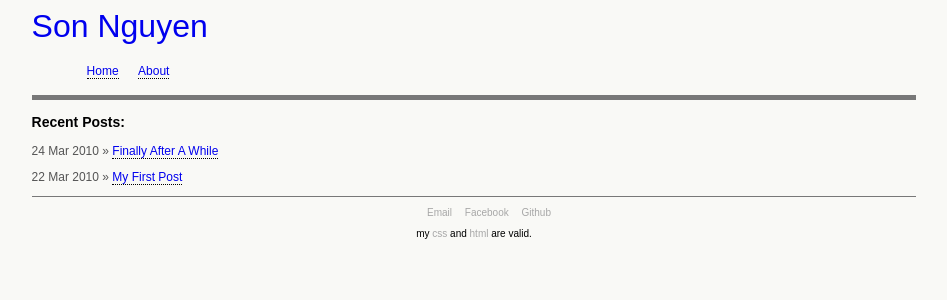
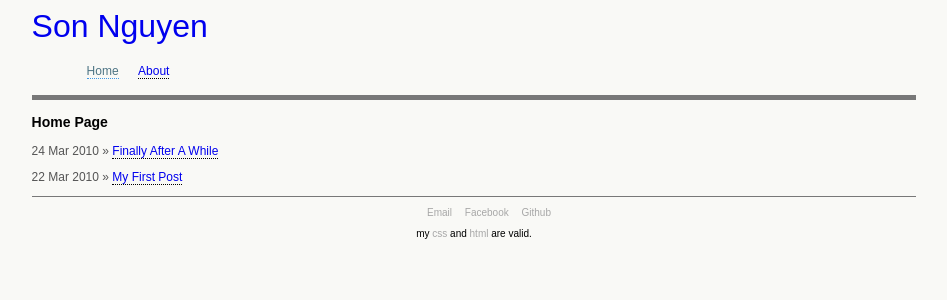
Before and after one commit to son-nguyen/son-nguyen.github.com, a Jekyll site: the page built from index.html, in a window 1280 px wide. Shown: the top 300 px of the page, without its empty margins (166-1113 px from the left). Built offline with Jekyll 4.4.1, drawn with Linux system fonts in a browser that asks for light colours.

Commit message:
fix linking to about

```diff
--- a/_layouts/default.html
+++ b/_layouts/default.html
@@ -14,7 +14,7 @@
 
             <ul>
                 <li {% if page.random == "home" %} class="active" {% endif %}><a href="/index.html">Home</a></li>
-                <li {% if page.random == "about" %} class="active" {% endif %}><a href="/about.markdown">About</a></li>
+                <li {% if page.random == "about" %} class="active" {% endif %}><a href="/about">About</a></li>
             </ul>
 
         </div>
--- a/_layouts/post.html
+++ b/_layouts/post.html
@@ -14,7 +14,7 @@
 
             <ul>
                 <li {% if page.random == "home" %} class="active" {% endif %}><a href="/index.html">Home</a></li>
-                <li {% if page.random == "about" %} class="active" {% endif %}><a href="/about.markdown">About</a></li>
+                <li {% if page.random == "about" %} class="active" {% endif %}><a href="/about">About</a></li>
             </ul>
 
         </div>
--- a/index.html
+++ b/index.html
@@ -1,7 +1,7 @@
 ---
 layout: default
 title: Home Page
-random: Home
+random: home
 ---
 
 {% for post in site.posts limit:5 %}
```
